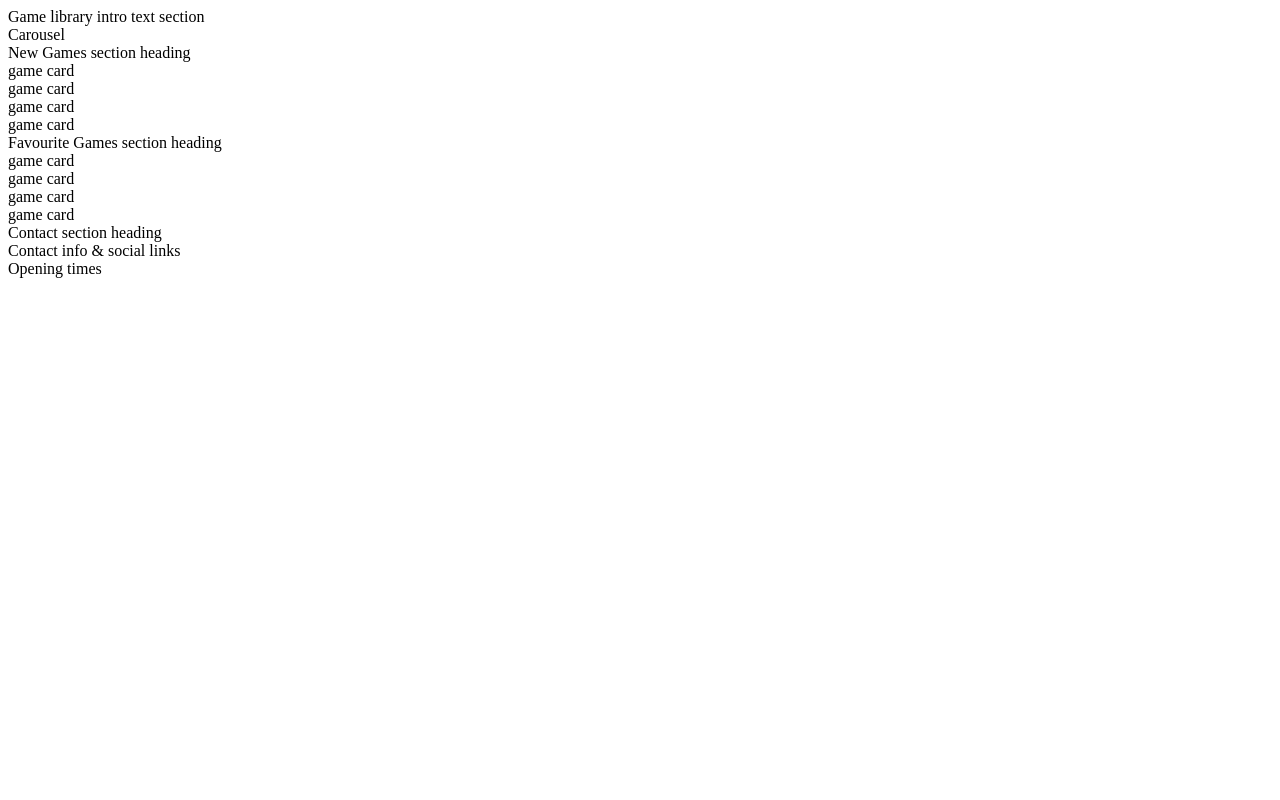
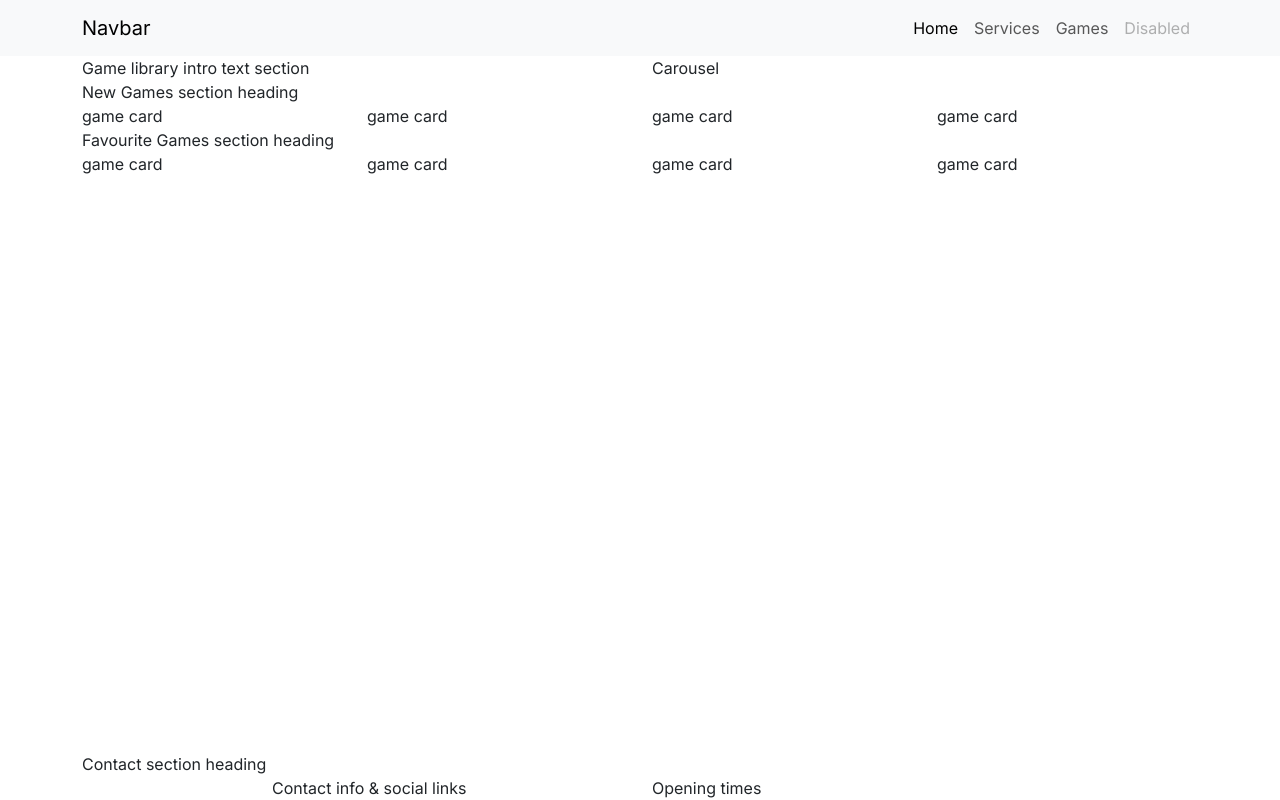
Before and after one commit to Kearns55/boardwalk-games, a plain HTML site: page game-library.html in a window 1280 px wide. Drawn offline with nearby package versions, Linux system fonts and the light colour scheme; a web font is replaced by a local one.

Commit message:
Add homepage navigation

```diff
--- a/assets/css/style.css
+++ b/assets/css/style.css
@@ -27,8 +27,9 @@ h3 {
     color:var(--hightlight-color)
 }
 
+
 /* grid visualisation CSS for testing */
-
+/*
 .container,
 .row {
     border: 2px solid black;
@@ -38,3 +39,4 @@ h3 {
     border: 2px solid white;
     background-color: lightgray;
 }
+    /*
--- a/game-library.html
+++ b/game-library.html
@@ -6,13 +6,50 @@
     <meta name="description" content="Explore Boardwalk Games' vast library of engaging and exciting board games available for rent or purchase. Reserve your game online and embark on your next board game adventure today!">
     <title>Boardwalk Games | Game Library</title>
 
+    <!-- custom css-->
+    <link rel="stylesheet" href="assets/css/style.css">
+
+
     <!-- Favicon links-->
-     <link rel="apple-touch-icon" sizes="180x180" href="assets/images/apple-touch-icon.png">
-<link rel="icon" type="image/png" sizes="32x32" href="assets/images/favicon-32x32.png">
-<link rel="icon" type="image/png" sizes="16x16" href="assets/images/favicon-16x16.png">
+     <link rel="apple-touch-icon" sizes="180x180" href="assets/css/images/apple-touch-icon.png">
+<link rel="icon" type="image/png" sizes="32x32" href="assets/css/images/favicon-32x32.png">
+<link rel="icon" type="image/png" sizes="16x16" href="assets/css/images/favicon-16x16.png">
+
+<!-- BOOTSTRAP 5 CSS-->
+     <link href="https://cdn.jsdelivr.net/npm/bootstrap@5.3.6/dist/css/bootstrap.min.css" rel="stylesheet" integrity="sha384-4Q6Gf2aSP4eDXB8Miphtr37CMZZQ5oXLH2yaXMJ2w8e2ZtHTl7GptT4jmndRuHDT" crossorigin="anonymous">
+  </head>
+</head>
 
 </head>
 <body class="d-flex flex-column min-vh-100">
+
+
+    <!-- bootstrap navbar-->
+<nav class="navbar navbar-expand-lg bg-body-tertiary">
+  <div class="container">
+    <a class="navbar-brand" href="index.html">Navbar</a>
+    <button class="navbar-toggler" type="button" data-bs-toggle="collapse" data-bs-target="#navbarNav" aria-controls="navbarNav" aria-expanded="false" aria-label="Toggle navigation">
+      <span class="navbar-toggler-icon"></span>
+    </button>
+    <div class="collapse navbar-collapse" id="navbarNav">
+      <ul class="navbar-nav ms-auto">
+        <li class="nav-item">
+          <a class="nav-link active" aria-current="page" href="index.html">Home</a>
+        </li>
+        <li class="nav-item">
+          <a class="nav-link" href="#">Services</a>
+        </li>
+        <li class="nav-item">
+          <a class="nav-link" href="game-library.html">Games</a>
+        </li>
+        <li class="nav-item">
+          <a class="nav-link disabled" aria-disabled="true">Disabled</a>
+        </li>
+      </ul>
+    </div>
+  </div>
+</nav>
+
     <!-- Header with carousel -->
     <header class="container">
         <div class="row">
@@ -61,5 +98,11 @@
             </div>
         </div>
     </footer>
+
+    <!-- bootstrap JS-->
+<script src="https://cdn.jsdelivr.net/npm/bootstrap@5.3.6/dist/js/bootstrap.bundle.min.js" integrity="sha384-j1CDi7MgGQ12Z7Qab0qlWQ/Qqz24Gc6BM0thvEMVjHnfYGF0rmFCozFSxQBxwHKO" crossorigin="anonymous"></script>
+
+ <!-- Font Awesome Kit-->
+ <script src="https://kit.fontawesome.com/33943b9837.js" crossorigin="anonymous"></script>
 </body>
 </html>
```
Also changed, not shown: index.html (+29 -2 lines).
